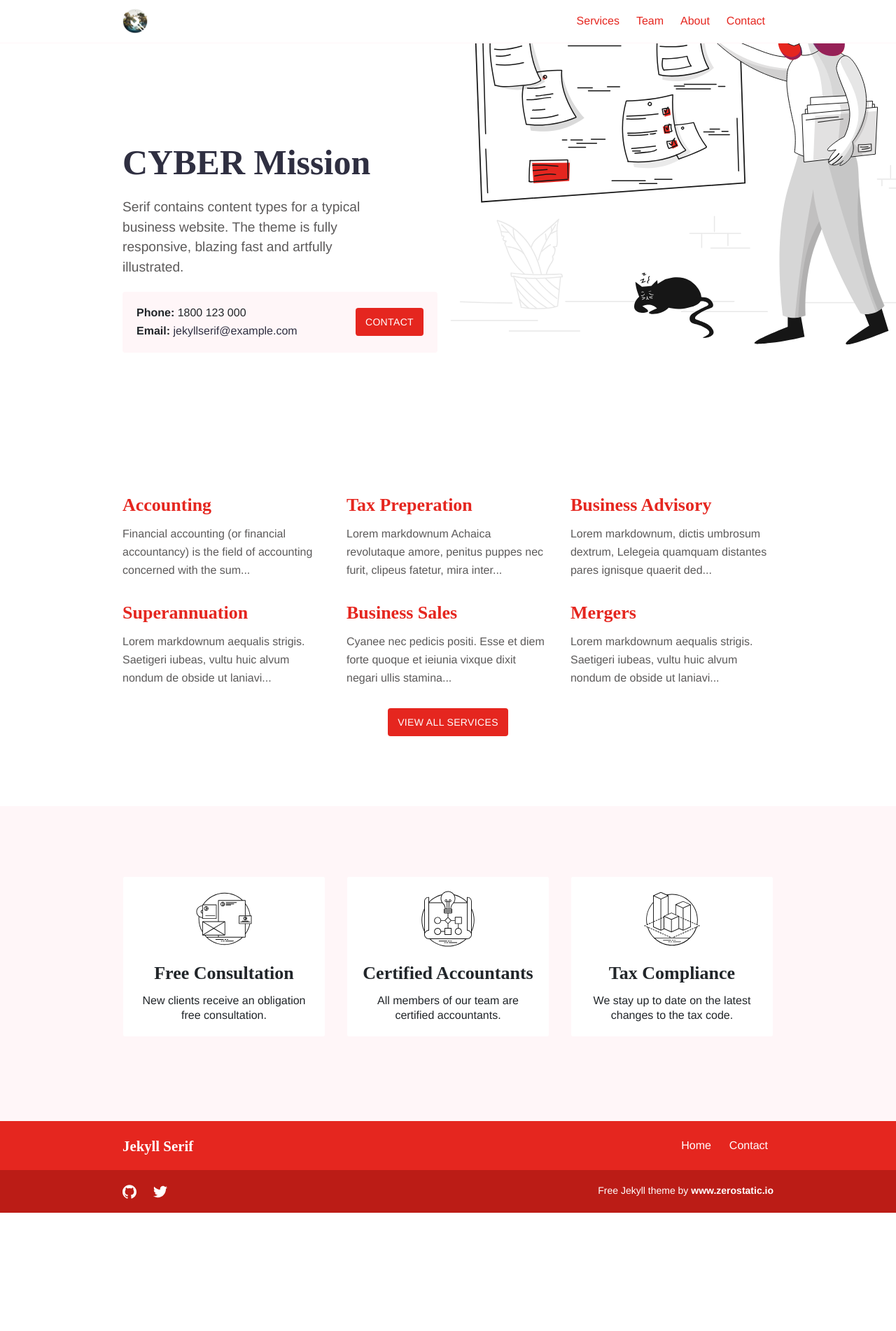
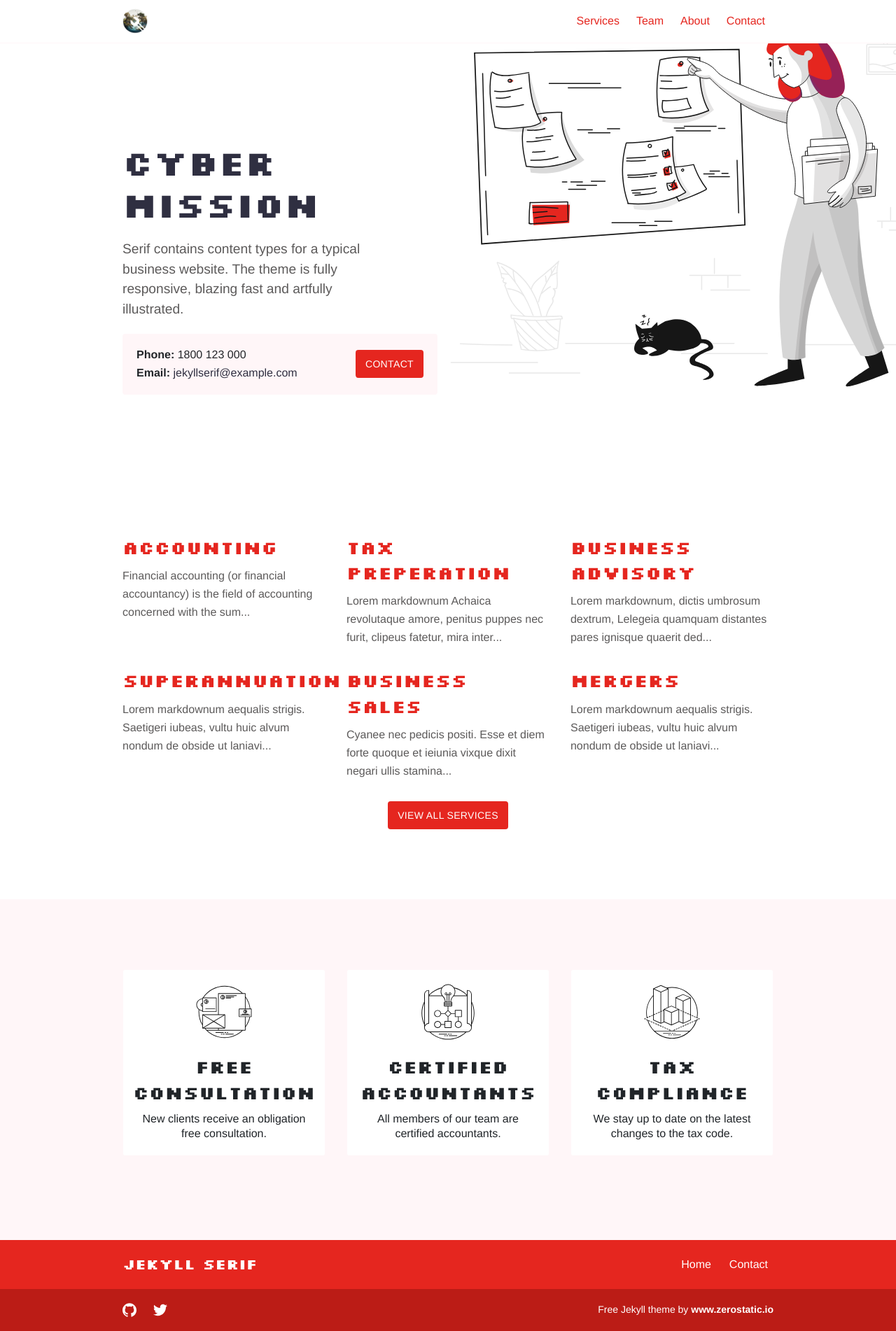
Before and after one commit to cyber-mission/cyber-mission.github.io, a Jekyll site: the page built from index.md, in a window 1280 px wide. Shown: the whole page at 70% size. Built offline with Jekyll 4.4.1, drawn with Linux system fonts in a browser that asks for light colours; before the commit the page ends 1733 px from its top, so only the background shows below that.

Commit message:
New font

```diff
--- a/_layouts/default.html
+++ b/_layouts/default.html
@@ -6,6 +6,7 @@
   <meta name="viewport" content="width=device-width, initial-scale=1" />
   <link rel="icon" type="image/png" href="{{ '/images/favicon-32x32.svg' | relative_url }}">
   <link href="https://fonts.googleapis.com/css2?family=Playfair+Display:wght@400;700&display=swap" rel="stylesheet">
+  <link href="https://fonts.googleapis.com/css2?family=Silkscreen:wght@400;700&display=swap" rel="stylesheet">
   <link href="{{ '/assets/css/style.css' | relative_url }}" rel="stylesheet">
   {% if page.description %}
   <meta name="description" content="{{ page.description }}" />
```
